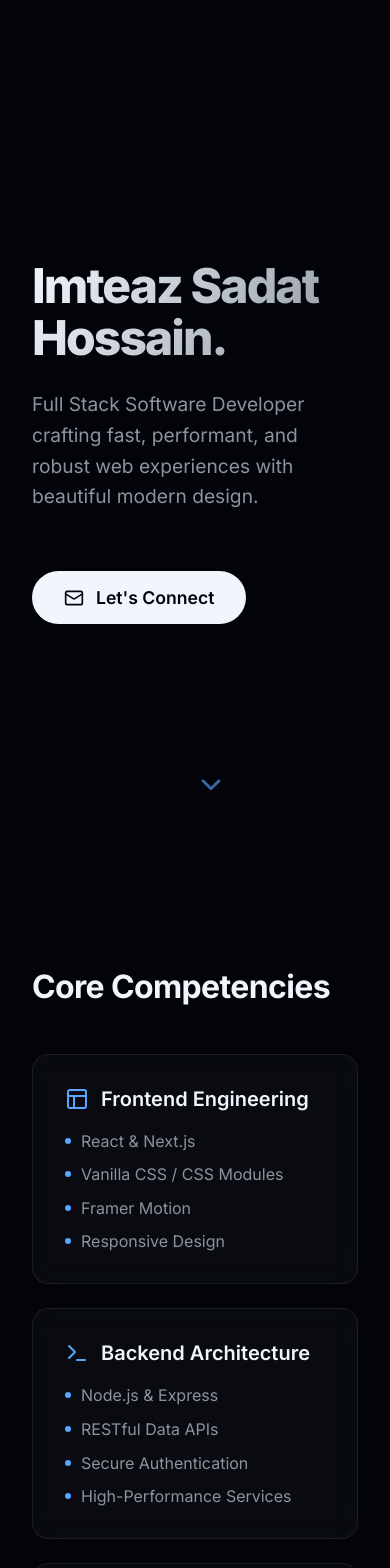
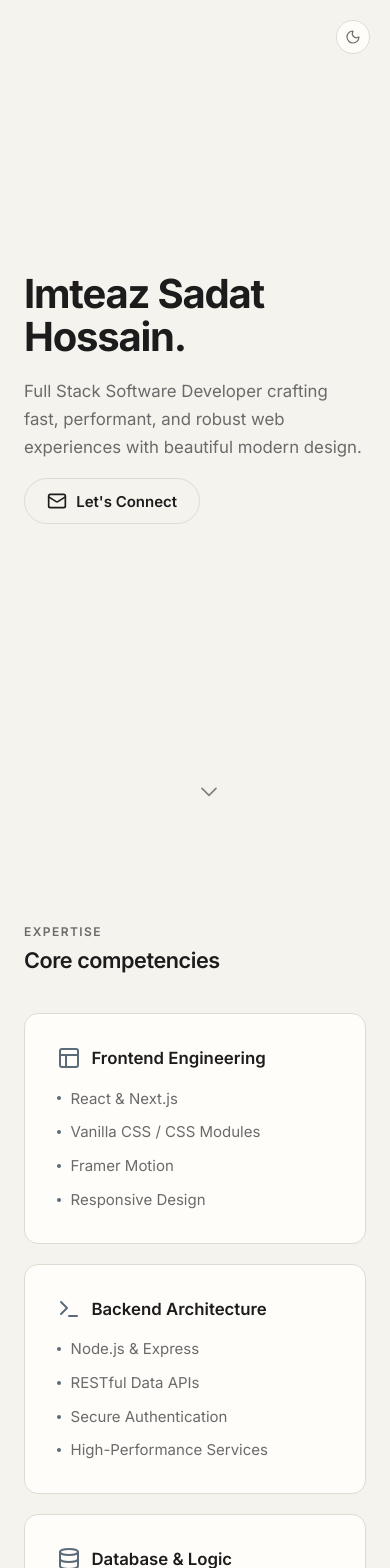
Before and after one commit to sadat66/portfolio, a Next.js app: page / in a window 390 px wide. Shown: the top 1568 px of the page. Built offline with nearby package versions, Linux system fonts and the light colour scheme.

Commit message:
style: update global styles and layout for improved theming and responsiveness

```diff
--- a/src/app/globals.css
+++ b/src/app/globals.css
@@ -1,20 +1,35 @@
+/* Light theme (default): cream / white / gray + one accent */
 :root {
-  --background: #02040a;
-  --foreground: #f0f6fc;
-  --muted: #8b949e;
-  --accent: #58a6ff;
-  --surface: rgba(255, 255, 255, 0.03);
-  --surface-border: rgba(255, 255, 255, 0.08);
+  --background: #f5f3ed;
+  --foreground: #1c1c1c;
+  --muted: #6a6a6a;
+  --accent: #5c6b7a;
+  --surface: #fffdf9;
+  --surface-border: #e0dbd2;
+  --gradient-orb-a: rgba(92, 107, 122, 0.08);
+  --gradient-orb-b: rgba(200, 192, 176, 0.12);
 }
 
-html, body {
+html[data-theme="dark"] {
+  --background: #161616;
+  --foreground: #ececec;
+  --muted: #9a9a9a;
+  --accent: #a8b8c8;
+  --surface: #1e1e1e;
+  --surface-border: #353535;
+  --gradient-orb-a: rgba(168, 184, 200, 0.06);
+  --gradient-orb-b: rgba(80, 80, 80, 0.08);
+}
+
+html,
+body {
   max-width: 100vw;
   overflow-x: hidden;
+  margin: 0;
+  padding: 0;
   background-color: var(--background);
   color: var(--foreground);
-  margin: 0;
-  padding: 0;
-  font-family: var(--font-inter), sans-serif;
+  font-family: var(--font-inter), system-ui, sans-serif;
   scroll-behavior: smooth;
   -webkit-font-smoothing: antialiased;
   -moz-osx-font-smoothing: grayscale;
@@ -29,48 +44,45 @@ a {
   box-sizing: border-box;
 }
 
-/* Dynamic sleek background gradients */
+/* Subtle background — no loud color bands */
 .bg-gradient {
   position: fixed;
-  top: 0;
-  left: 0;
-  width: 100vw;
-  height: 100vh;
+  inset: 0;
   z-index: -1;
+  pointer-events: none;
   background:
-    radial-gradient(circle at 10% 20%, rgba(20, 40, 80, 0.25), transparent 50%),
-    radial-gradient(circle at 90% 80%, rgba(10, 30, 60, 0.25), transparent 50%);
-  filter: blur(60px);
+    radial-gradient(ellipse 80% 50% at 15% 10%, var(--gradient-orb-a), transparent 55%),
+    radial-gradient(ellipse 70% 45% at 85% 90%, var(--gradient-orb-b), transparent 50%);
 }
 
 .glass-card {
   background: var(--surface);
   border: 1px solid var(--surface-border);
-  backdrop-filter: blur(16px);
-  -webkit-backdrop-filter: blur(16px);
-  border-radius: 16px;
+  border-radius: 14px;
   padding: 2rem;
-  transition: transform 0.3s ease, background 0.3s ease, border-color 0.3s ease;
+  transition: border-color 0.2s ease, box-shadow 0.2s ease;
 }
 
 .glass-card:hover {
-  background: rgba(255, 255, 255, 0.05);
-  border-color: rgba(255, 255, 255, 0.15);
-  transform: translateY(-4px);
+  border-color: color-mix(in srgb, var(--accent) 35%, var(--surface-border));
+  box-shadow: 0 10px 28px rgba(0, 0, 0, 0.05);
+}
+
+html[data-theme="dark"] .glass-card:hover {
+  box-shadow: 0 10px 28px rgba(0, 0, 0, 0.35);
 }
 
 .container {
-  max-width: 1000px;
+  max-width: 960px;
   margin: 0 auto;
-  padding: 0 2rem;
+  padding: 0 1.5rem;
 }
 
 .section {
-  padding: 6rem 0;
+  padding: 5rem 0;
 }
 
-/* Custom Selection */
 ::selection {
   background: var(--accent);
-  color: #fff;
+  color: var(--background);
 }
--- a/src/app/layout.tsx
+++ b/src/app/layout.tsx
@@ -1,6 +1,7 @@
 import { SpeedInsights } from "@vercel/speed-insights/next"
 import type { Metadata } from "next";
 import { Inter } from "next/font/google";
+import { ThemeToggle } from "@/components/theme-toggle";
 import "./globals.css";
 
 const inter = Inter({ subsets: ["latin"], variable: "--font-inter", display: "swap" });
@@ -18,6 +19,7 @@ export default function RootLayout({
   return (
     <html lang="en">
       <body className={inter.variable}>
+        <ThemeToggle />
         {children}
         <SpeedInsights />
       </body>
--- a/src/app/page.module.css
+++ b/src/app/page.module.css
@@ -10,46 +10,46 @@
   justify-content: center;
   align-items: flex-start;
   position: relative;
+  padding-bottom: 3rem;
 }
 
 .title {
-  font-size: clamp(3rem, 8vw, 6rem);
-  font-weight: 800;
-  line-height: 1.1;
-  letter-spacing: -0.04em;
-  margin-bottom: 1.5rem;
-  background: linear-gradient(120deg, var(--foreground), var(--muted));
-  -webkit-background-clip: text;
-  -webkit-text-fill-color: transparent;
+  font-size: clamp(2.5rem, 7vw, 4.25rem);
+  font-weight: 700;
+  line-height: 1.08;
+  letter-spacing: -0.03em;
+  margin: 0 0 1.25rem;
+  color: var(--foreground);
 }
 
 .subtitle {
-  font-size: clamp(1.2rem, 3vw, 1.5rem);
+  font-size: clamp(1.05rem, 2.2vw, 1.25rem);
   color: var(--muted);
   font-weight: 400;
-  max-width: 650px;
-  line-height: 1.6;
+  max-width: 34rem;
+  line-height: 1.65;
 }
 
 .skillsGrid {
   display: grid;
-  grid-template-columns: repeat(auto-fit, minmax(280px, 1fr));
-  gap: 1.5rem;
-  margin-top: 3rem;
+  grid-template-columns: repeat(auto-fit, minmax(260px, 1fr));
+  gap: 1.25rem;
+  margin-top: 2.5rem;
 }
 
 .skillHeader {
   display: flex;
   align-items: center;
-  gap: 12px;
-  margin-bottom: 1.25rem;
-  font-size: 1.25rem;
+  gap: 0.65rem;
+  margin-bottom: 1.1rem;
+  font-size: 1.05rem;
   font-weight: 600;
   color: var(--foreground);
 }
 
 .skillIcon {
   color: var(--accent);
+  flex-shrink: 0;
 }
 
 .skillList {
@@ -58,47 +58,96 @@
   margin: 0;
   display: flex;
   flex-direction: column;
-  gap: 0.85rem;
+  gap: 0.75rem;
 }
 
 .skillItem {
   color: var(--muted);
   display: flex;
   align-items: center;
-  gap: 10px;
-  font-size: 1rem;
+  gap: 0.6rem;
+  font-size: 0.9375rem;
+  line-height: 1.45;
 }
 
 .skillDot {
-  width: 6px;
-  height: 6px;
+  width: 4px;
+  height: 4px;
   border-radius: 50%;
   background: var(--accent);
+  flex-shrink: 0;
 }
 
 .sectionTitle {
-  font-size: clamp(2rem, 5vw, 2.5rem);
-  font-weight: 700;
-  margin-bottom: 3rem;
+  font-size: clamp(1.35rem, 3vw, 1.65rem);
+  font-weight: 600;
+  margin: 0 0 0.25rem;
   letter-spacing: -0.02em;
+  color: var(--foreground);
+}
+
+.sectionLabel {
+  display: block;
+  font-size: 0.75rem;
+  font-weight: 600;
+  letter-spacing: 0.12em;
+  text-transform: uppercase;
+  color: var(--muted);
+  margin-bottom: 0.5rem;
+}
+
+.contactSection {
+  padding-bottom: 6rem;
+  text-align: center;
+}
+
+.contactCard {
+  max-width: 36rem;
+  margin: 0 auto;
+}
+
+.contactHeading {
+  font-size: clamp(1.65rem, 4vw, 2.15rem);
+  margin: 0 0 0.85rem;
+  letter-spacing: -0.02em;
+  font-weight: 600;
+  color: var(--foreground);
+}
+
+.contactCopy {
+  color: var(--muted);
+  margin: 0 0 1.75rem;
+  font-size: 1rem;
+  line-height: 1.65;
 }
 
 .contactCTA {
-  margin-top: 2.5rem;
+  margin-top: 0;
   display: inline-flex;
   align-items: center;
-  gap: 12px;
-  padding: 1rem 2rem;
-  background: var(--foreground);
-  color: var(--background);
-  border-radius: 30px;
+  gap: 0.6rem;
+  padding: 0.75rem 1.35rem;
+  background: transparent;
+  color: var(--foreground);
+  border: 1px solid var(--surface-border);
+  border-radius: 999px;
   font-weight: 600;
-  font-size: 1.1rem;
-  transition: transform 0.2s ease, opacity 0.2s ease;
+  font-size: 0.9375rem;
+  transition: border-color 0.2s ease, color 0.2s ease, background 0.2s ease;
   cursor: pointer;
 }
 
 .contactCTA:hover {
-  transform: scale(1.05);
-  opacity: 0.9;
+  border-color: var(--accent);
+  color: var(--foreground);
+  background: color-mix(in srgb, var(--accent) 8%, transparent);
 }
+
+.scrollHint {
+  position: absolute;
+  bottom: 2rem;
+  left: 50%;
+  transform: translateX(-50%);
+  color: var(--muted);
+  opacity: 0.7;
+}
--- a/src/app/page.tsx
+++ b/src/app/page.tsx
@@ -48,26 +48,26 @@ export default function Home() {
           </motion.div>
 
           <motion.div
-             initial={{ opacity: 0, y: -20 }}
-             animate={{ opacity: 1, y: 0 }}
-             transition={{ delay: 1.5, duration: 1, repeat: Infinity, repeatType: "reverse" }}
-             style={{ position: 'absolute', bottom: '2rem', left: '50%', transform: 'translateX(-50%)' }}
+            className={styles.scrollHint}
+            initial={{ opacity: 0, y: -12 }}
+            animate={{ opacity: 1, y: 0 }}
+            transition={{ delay: 1.2, duration: 1, repeat: Infinity, repeatType: "reverse" }}
           >
-            <ChevronDown className={styles.skillIcon} size={32} />
+            <ChevronDown size={28} strokeWidth={1.5} />
           </motion.div>
         </section>
 
         {/* What I Do Section */}
         <section className="section" id="skills">
-          <motion.h2
+          <motion.div
             initial="hidden"
             whileInView="show"
             viewport={{ once: true }}
             variants={FADE_UP_ANIMATION_VARIANTS}
-            className={styles.sectionTitle}
           >
-            Core Competencies
-          </motion.h2>
+            <span className={styles.sectionLabel}>Expertise</span>
+            <h2 className={styles.sectionTitle}>Core competencies</h2>
+          </motion.div>
 
           <div className={styles.skillsGrid}>
             {[
@@ -113,21 +113,21 @@ export default function Home() {
         </section>
 
         {/* Contact Snippet */}
-        <section className="section" id="contact" style={{ paddingBottom: '8rem', textAlign: 'center' }}>
+        <section className={`section ${styles.contactSection}`} id="contact">
           <motion.div
             initial="hidden"
             whileInView="show"
             viewport={{ once: true }}
             variants={FADE_UP_ANIMATION_VARIANTS}
-            className="glass-card"
-            style={{ maxWidth: '600px', margin: '0 auto' }}
+            className={`glass-card ${styles.contactCard}`}
           >
-            <h2 style={{ fontSize: '2.5rem', marginBottom: '1rem', marginTop: 0, letterSpacing: '-0.02em' }}>Let&apos;s build something great.</h2>
-            <p style={{ color: 'var(--muted)', marginBottom: '2.5rem', fontSize: '1.1rem', lineHeight: '1.6' }}>
+            <span className={styles.sectionLabel}>Contact</span>
+            <h2 className={styles.contactHeading}>Let&apos;s build something great.</h2>
+            <p className={styles.contactCopy}>
               I&apos;m always open to discussing web application projects, architecture discussions, or professional opportunities.
             </p>
             <a href="mailto:imteazsadat3@gmail.com" className={styles.contactCTA}>
-              <Mail size={20} /> Reach Out via Email
+              <Mail size={18} strokeWidth={2} /> Email me
             </a>
           </motion.div>
         </section>
--- /dev/null
+++ b/src/components/theme-toggle.module.css
@@ -0,0 +1,42 @@
+.toggle {
+  position: fixed;
+  top: 1.25rem;
+  right: 1.25rem;
+  z-index: 50;
+  display: inline-flex;
+  align-items: center;
+  gap: 0.45rem;
+  padding: 0.45rem 0.85rem;
+  font-size: 0.8125rem;
+  font-weight: 500;
+  letter-spacing: 0.02em;
+  color: var(--muted);
+  background: var(--surface);
+  border: 1px solid var(--surface-border);
+  border-radius: 999px;
+  cursor: pointer;
+  transition: color 0.2s ease, border-color 0.2s ease, background 0.2s ease;
+}
+
+.toggle:hover {
+  color: var(--foreground);
+  border-color: var(--accent);
+}
+
+@media (max-width: 480px) {
+  .toggle span {
+    position: absolute;
+    width: 1px;
+    height: 1px;
+    padding: 0;
+    margin: -1px;
+    overflow: hidden;
+    clip: rect(0, 0, 0, 0);
+    white-space: nowrap;
+    border: 0;
+  }
+
+  .toggle {
+    padding: 0.5rem;
+  }
+}
--- /dev/null
+++ b/src/components/theme-toggle.tsx
@@ -0,0 +1,39 @@
+"use client";
+
+import { useEffect, useState } from "react";
+import { Moon, Sun } from "lucide-react";
+import styles from "./theme-toggle.module.css";
+
+type Theme = "light" | "dark";
+
+export function ThemeToggle() {
+  const [theme, setTheme] = useState<Theme>("light");
+
+  useEffect(() => {
+    const stored = window.localStorage.getItem("theme") as Theme | null;
+    const prefersDark = window.matchMedia("(prefers-color-scheme: dark)").matches;
+    const next: Theme = stored ?? (prefersDark ? "dark" : "light");
+    setTheme(next);
+    document.documentElement.setAttribute("data-theme", next);
+  }, []);
+
+  const toggle = () => {
+    const next: Theme = theme === "light" ? "dark" : "light";
+    setTheme(next);
+    document.documentElement.setAttribute("data-theme", next);
+    window.localStorage.setItem("theme", next);
+  };
+
+  return (
+    <button
+      type="button"
+      className={styles.toggle}
+      onClick={toggle}
+      aria-label={theme === "light" ? "Switch to dark mode" : "Switch to light mode"}
+      aria-pressed={theme === "dark"}
+    >
+      {theme === "light" ? <Moon size={16} strokeWidth={1.75} /> : <Sun size={16} strokeWidth={1.75} />}
+      <span>{theme === "light" ? "Dark" : "Light"}</span>
+    </button>
+  );
+}
```
